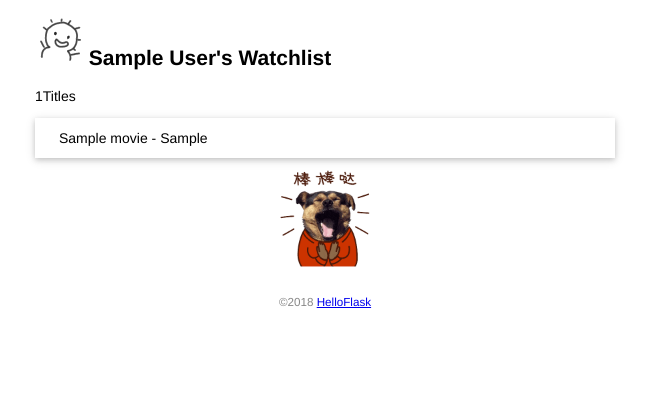
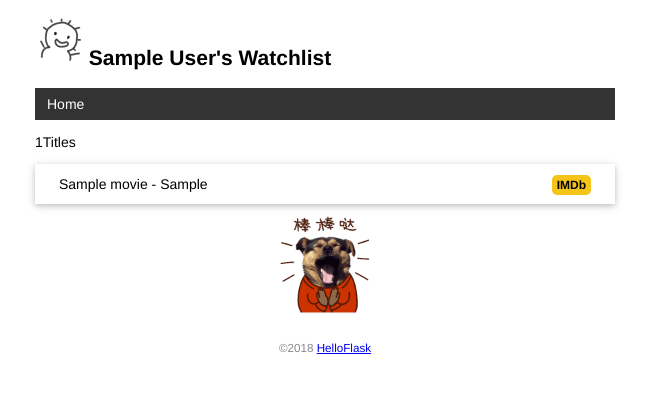
Before and after one commit to oklooo/watchlist, a Flask app: page / in a window 1280 px wide. Shown: the top 393 px of the page, without its empty margins (315-964 px from the left). Run offline with Flask 2, Linux system fonts and the light colour scheme; tables that the repository leaves empty hold one stand-in row (values such as "Sample post").

Commit message:
Add base template and error template

```diff
--- a/app.py
+++ b/app.py
@@ -50,8 +50,18 @@ def forge():
     click.echo('Done.')
 
 
+@app.context_processor #模板上下文处理函数
+def inject_user():
+    user = User.query.first()
+    return dict(user=user) #需要返回字典，等同于return{'user':user}
+
 @app.route('/')
 def index():
     user = User.query.first() # 读取用户记录
     movies = Movie.query.all() # 读取所有电影记录
-    return render_template('index.html', user=user,movies=movies)
+    return render_template('index.html',movies=movies)
+
+@app.errorhandler(404)
+def page_not_found(e):
+    user = User.query.first()
+    return render_template('404.html'),404  #返回模板和状态码
--- a/static/style.css
+++ b/static/style.css
@@ -47,3 +47,39 @@ footer{
     margin:0 auto;
     height: 100px;
 }
+
+nav ul{
+    list-style: none;
+    margin:0;
+    padding: 0;
+    overflow: hidden;
+    background-color: #333;
+}
+
+nav li{
+    float:left;
+}
+nav li a{
+    display: block;
+    color: white;
+    text-align: center;
+    padding: 8px 12px;
+    text-decoration: none;
+}
+nav li: hover{
+    background-color: #111;
+}
+
+.float-right{
+    float: right;
+}
+
+.imdb{
+    font-size: 12px;
+    font-weight: bold;
+    color: black;
+    text-decoration: none;
+    background:#F5C418;
+    border-radius: 5px;
+    padding: 3px 5px;
+}
--- /dev/null
+++ b/templates/base.html
@@ -0,0 +1,27 @@
+<!DOCTYPE html>
+<html lang='en'>
+<head>
+    {% block head %}
+    <meta charset="utf-8">
+    <meta name='viewport' content="width=device-width,initial-scale=1.0">
+    <title>{{user.name}}'s Watchlist</title>
+    <link rel="icon" href="{{url_for('static',filename='favicon.gif')}}">
+    <link rel="stylesheet" type="text/css" href="{{url_for('static',filename='style.css')}}">
+    {% endblock %}
+</head>
+<body>
+    <h2>
+        <img alt="elephant" class="elephant" src="{{url_for('static',filename='images/elephant.gif')}}">
+        {{user.name}}'s Watchlist
+    </h2>
+    <nav>
+        <ul>
+            <li><a href="{{url_for('index')}}">Home</a></li>
+        </ul>
+    </nav>
+    {% block content %}{% endblock %}
+    <footer>
+        <small>&copy;2018 <a href="http://helloflask.com/tutorial">HelloFlask</a></small>
+    </footer>
+</body>
+</html>
--- a/templates/index.html
+++ b/templates/index.html
@@ -1,27 +1,15 @@
-<!DOCTYPE html>
-<html lang='en'>
-<head>
-    <meta charset="utf-8">
-    <title>{{user.name}}'s Watchlist</title>
-    <link rel="icon" href="{{url_for('static',filename='favicon.gif')}}">
-    <link rel="stylesheet" type="text/css" href="{{url_for('static',filename='style.css')}}">
-</head>
-<body>
-    <h2>
-        <img alt='elephant' class='elephant' src='{{url_for('static',filename='images/elephant.gif')}}'>
-        {{user.name}}'s Watchlist
-    </h2>
-    {# 使用length过滤器获取movies变量的长度 #}
-    <p>{{movies|length}}Titles</p>
-    <ul class='movie-list'>
-        {% for movie in movies %} {# 迭代movies变量的长度 #}
-        <li>{{movie.title}} - {{movie.year}}</li>
-        {% endfor %}  {# 使用 endfor 标签结束for语句 #}
-    </ul>
-    <img alt="dog" class='dog' src='{{url_for('static',filename='images/dog.gif')}}'>
-    <footer>
-        <small>&copy;2018 <a href="http://helloflask.com/tutorial">HelloFlask</a></small>
-    </footer>
-
-</body>
-</html>
+{% extends 'base.html' %}
+{% block content %}
+{# 使用length过滤器获取movies变量的长度 #}
+<p>{{movies|length}}Titles</p>
+<ul class='movie-list'>
+    {% for movie in movies %}
+    <li>{{movie.title}} - {{movie.year}}
+        <span class="float-right">
+            <a class="imdb" href="https://www.imdb.com/find?q={{movie.title}}" target="_blank" title="Find this movie on IMDb">IMDb</a>
+        </span>
+    </li>
+    {% endfor %}
+</ul>
+<img alt="dog" class='dog' src="{{url_for('static',filename='images/dog.gif')}}"title="to~to~ro~" '>
+{% endblock %}
```
Also changed, not shown: templates/404.html (added, +13 -0 lines).
